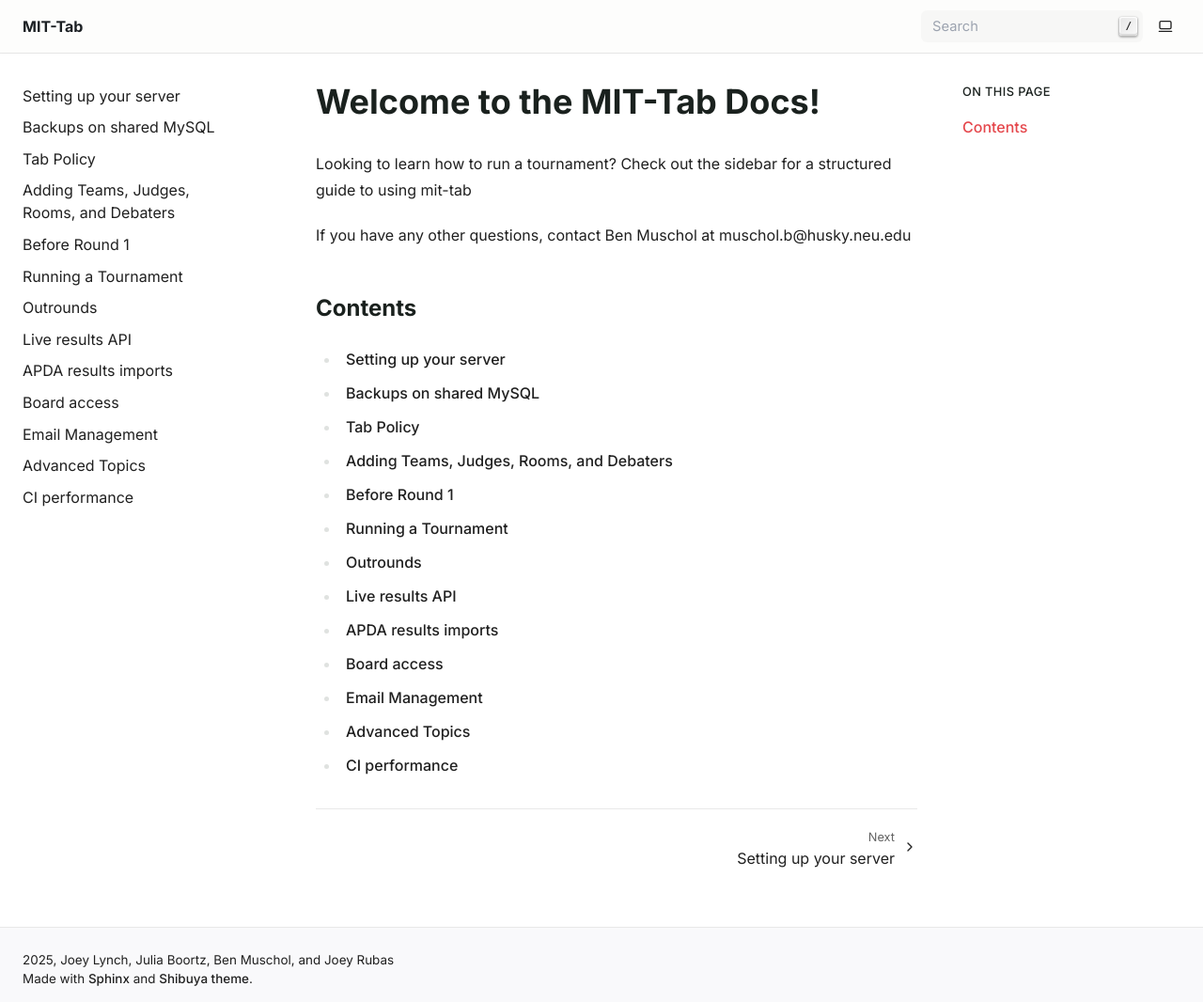
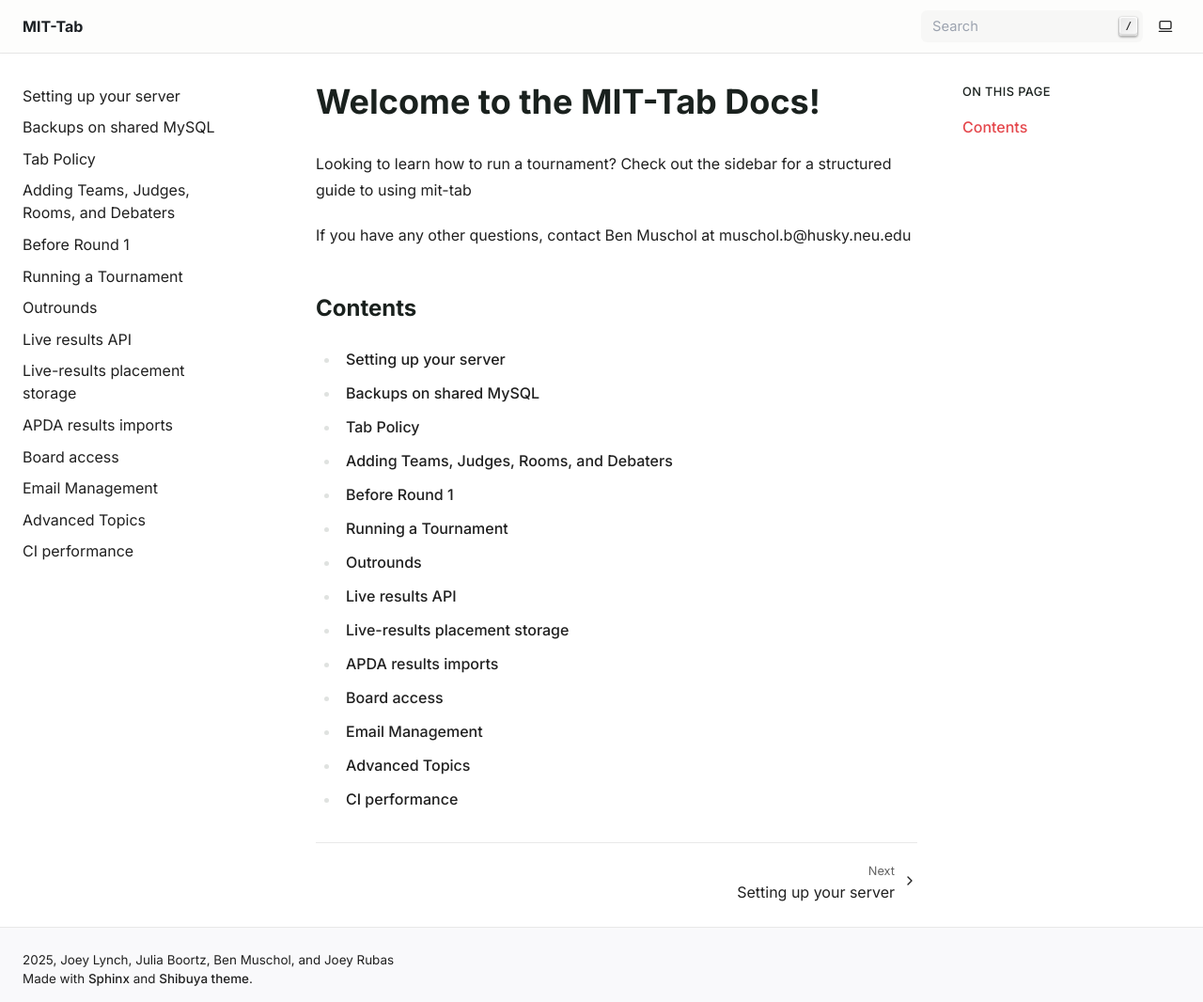
Before and after one commit to MIT-Tab/mit-tab, a Sphinx documentation site: the page built from docs/index.md, in a window 1280 px wide and 1066 px high. Shown: the whole window at 94% size. Built offline with Sphinx 7.4.7, drawn with Linux system fonts in a browser that asks for light colours.

Commit message:
Include live results storage design in docs navigation

```diff
--- a/docs/index.md
+++ b/docs/index.md
@@ -17,6 +17,7 @@
 Running-a-Tournament
 Outrounds
 Live-Results
+Live-Results-Storage
 results-import-api
 Board-Access
 Email-Management
```
